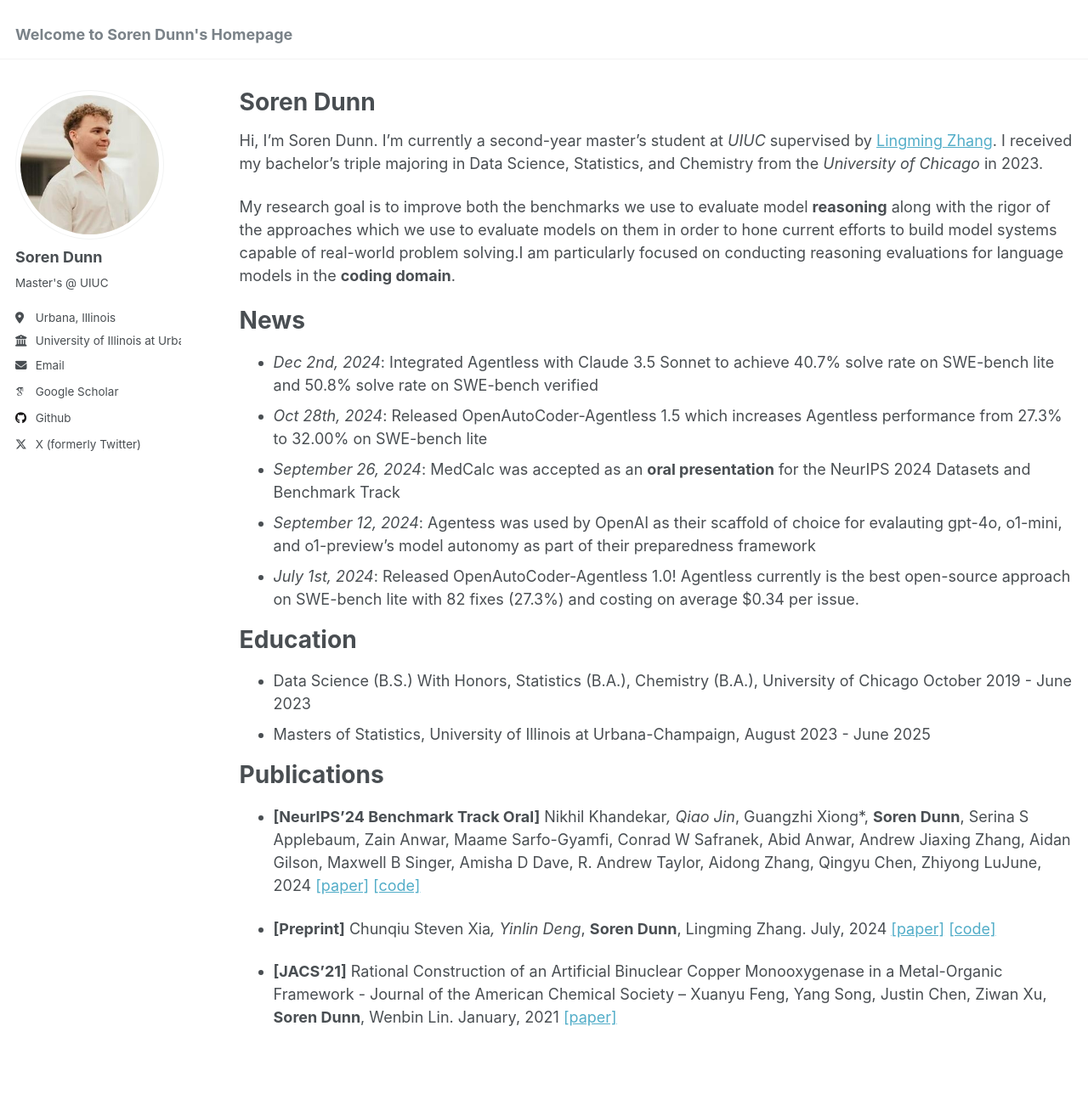
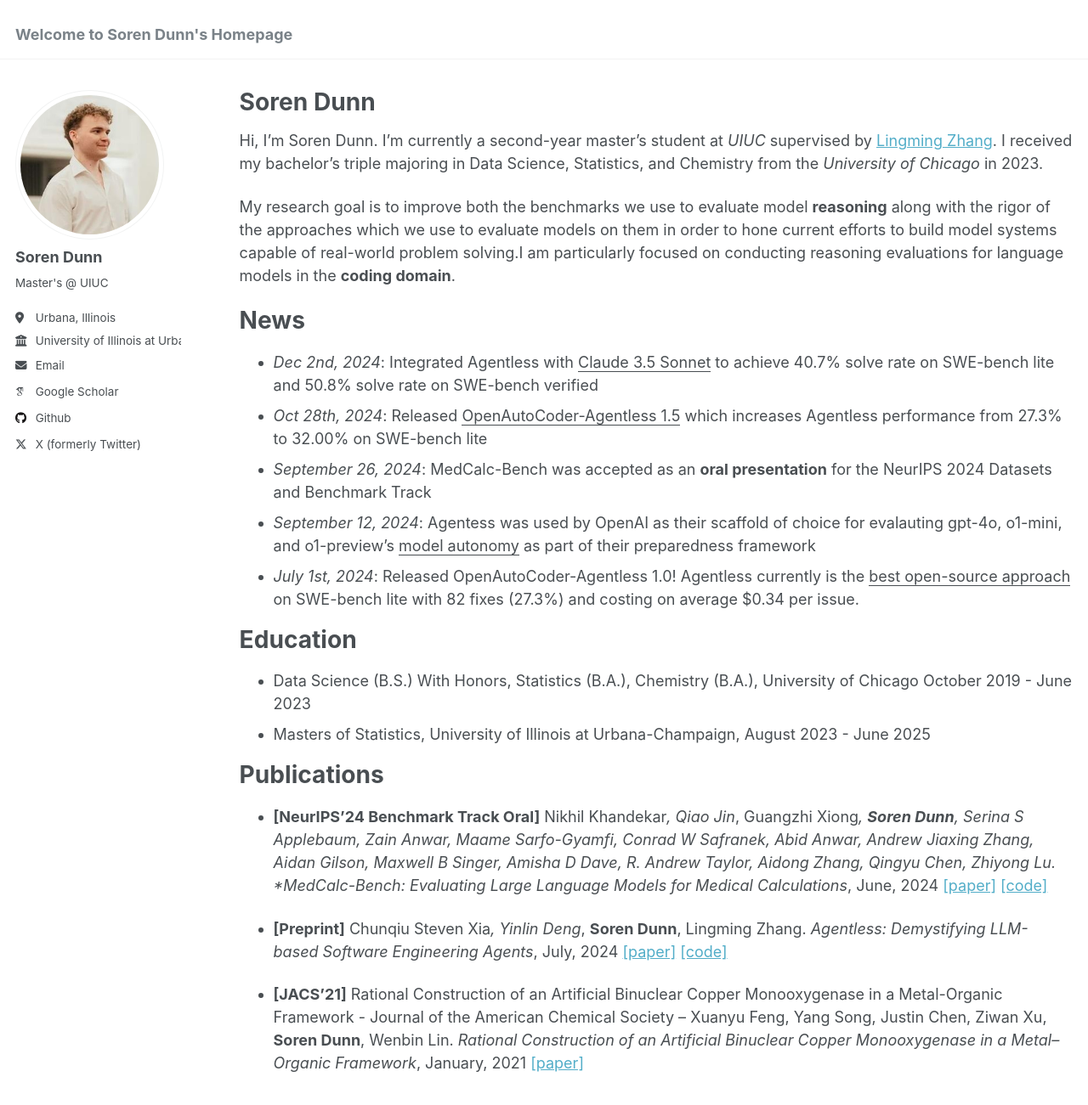
Before and after one commit to sorendunn/sorendunn.github.io, a Jekyll site: the page built from _pages/about.md, in a window 1280 px wide and 1400 px high. Shown: the top 1301 px of the window at 85% size. Built offline with Jekyll 4.4.1, drawn with Linux system fonts in a browser that asks for light colours; some web fonts are replaced.

Commit message:
fixing formatting

```diff
--- a/_config.yml
+++ b/_config.yml
@@ -218,9 +218,9 @@ collections:
   About:
     output: true
     permalink: /:collection/:path/
-  # Publications:
-  #   output: true
-  #   permalink: /:collection/:path/
+  publications:
+    output: true
+    permalink: /:collection/:path/
   # Resumme:
   #   output: true
   #   permalink: /:collection/:path/
--- a/_pages/about.md
+++ b/_pages/about.md
@@ -16,11 +16,11 @@ My research goal is to improve both the benchmarks we use to evaluate model **re
 
 News
 =====
-- *Dec 2nd, 2024*: Integrated Agentless with Claude 3.5 Sonnet to achieve 40.7% solve rate on SWE-bench lite and 50.8% solve rate on SWE-bench verified
-- *Oct 28th, 2024*: Released OpenAutoCoder-Agentless 1.5 which increases Agentless performance from 27.3% to 32.00% on SWE-bench lite
-- *September 26, 2024*: MedCalc was accepted as an **oral presentation** for the NeurIPS 2024 Datasets and Benchmark Track
-- *September 12, 2024*: Agentess was used by OpenAI as their scaffold of choice for evalauting gpt-4o, o1-mini, and o1-preview's model autonomy as part of their preparedness framework
-- *July 1st, 2024*: Released OpenAutoCoder-Agentless 1.0! Agentless currently is the best open-source approach on SWE-bench lite with 82 fixes (27.3%) and costing on average $0.34 per issue.
+- *Dec 2nd, 2024*: Integrated Agentless with <ins>Claude 3.5 Sonnet</ins> to achieve 40.7% solve rate on SWE-bench lite and 50.8% solve rate on SWE-bench verified
+- *Oct 28th, 2024*: Released <ins>OpenAutoCoder-Agentless 1.5</ins> which increases Agentless performance from 27.3% to 32.00% on SWE-bench lite
+- *September 26, 2024*: MedCalc-Bench was accepted as an **oral presentation** for the NeurIPS 2024 Datasets and Benchmark Track
+- *September 12, 2024*: Agentess was used by OpenAI as their scaffold of choice for evalauting gpt-4o, o1-mini, and o1-preview's <ins>model autonomy</ins> as part of their preparedness framework
+- *July 1st, 2024*: Released OpenAutoCoder-Agentless 1.0! Agentless currently is the <ins>best open-source approach</ins> on SWE-bench lite with 82 fixes (27.3%) and costing on average $0.34 per issue.
 
 Education
 =====
@@ -30,8 +30,8 @@ Education
 Publications
 =====
 
-- **[NeurIPS'24 Benchmark Track Oral]** Nikhil Khandekar*, Qiao Jin*, Guangzhi Xiong*, **Soren Dunn**, Serina S Applebaum, Zain Anwar, Maame Sarfo-Gyamfi, Conrad W Safranek, Abid Anwar, Andrew Jiaxing Zhang, Aidan Gilson, Maxwell B Singer, Amisha D Dave, R. Andrew Taylor, Aidong Zhang, Qingyu Chen, Zhiyong LuJune, 2024 [[paper]](https://openreview.net/pdf?id=VXohja0vrQ) [[code]](https://github.com/ncbi-nlp/MedCalc-Bench)
+- **[NeurIPS'24 Benchmark Track Oral]** Nikhil Khandekar*, Qiao Jin*, Guangzhi Xiong*, **Soren Dunn**, Serina S Applebaum, Zain Anwar, Maame Sarfo-Gyamfi, Conrad W Safranek, Abid Anwar, Andrew Jiaxing Zhang, Aidan Gilson, Maxwell B Singer, Amisha D Dave, R. Andrew Taylor, Aidong Zhang, Qingyu Chen, Zhiyong Lu. *MedCalc-Bench: Evaluating Large Language Models for Medical Calculations*, June, 2024 [[paper]](https://openreview.net/pdf?id=VXohja0vrQ) [[code]](https://github.com/ncbi-nlp/MedCalc-Bench)
 
-- **[Preprint]** Chunqiu Steven Xia*, Yinlin Deng*, **Soren Dunn**, Lingming Zhang. July, 2024 [[paper]](https://arxiv.org/abs/2407.01489) [[code]](https://github.com/OpenAutoCoder/Agentless)
+- **[Preprint]** Chunqiu Steven Xia*, Yinlin Deng*, **Soren Dunn**, Lingming Zhang. *Agentless: Demystifying LLM-based Software Engineering Agents*, July, 2024 [[paper]](https://arxiv.org/pdf/2407.01489) [[code]](https://github.com/OpenAutoCoder/Agentless)
 
-- **[JACS'21]** Rational Construction of an Artificial Binuclear Copper Monooxygenase in a Metal-Organic Framework - Journal of the American Chemical Society – Xuanyu Feng, Yang Song, Justin Chen, Ziwan Xu, **Soren Dunn**, Wenbin Lin. January, 2021 [[paper]](https://pubs.acs.org/doi/full/10.1021/jacs.0c11920)
+- **[JACS'21]** Rational Construction of an Artificial Binuclear Copper Monooxygenase in a Metal-Organic Framework - Journal of the American Chemical Society – Xuanyu Feng, Yang Song, Justin Chen, Ziwan Xu, **Soren Dunn**, Wenbin Lin. *Rational Construction of an Artificial Binuclear Copper Monooxygenase in a Metal–Organic Framework*, January, 2021 [[paper]](https://pubs.acs.org/doi/full/10.1021/jacs.0c11920)
```
